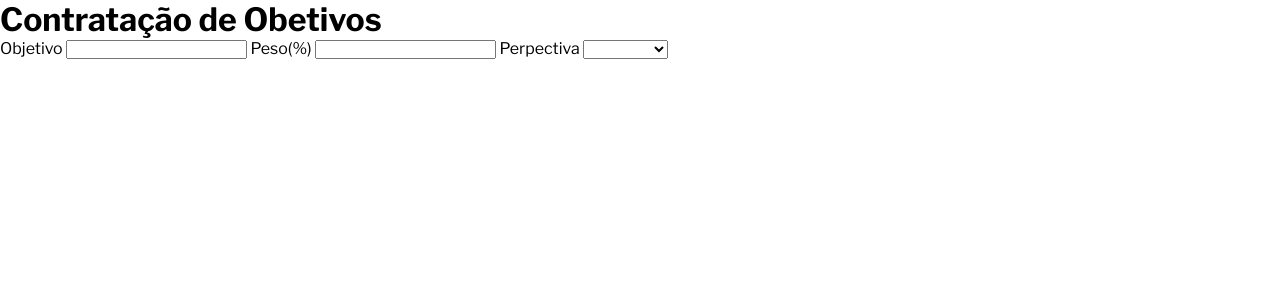
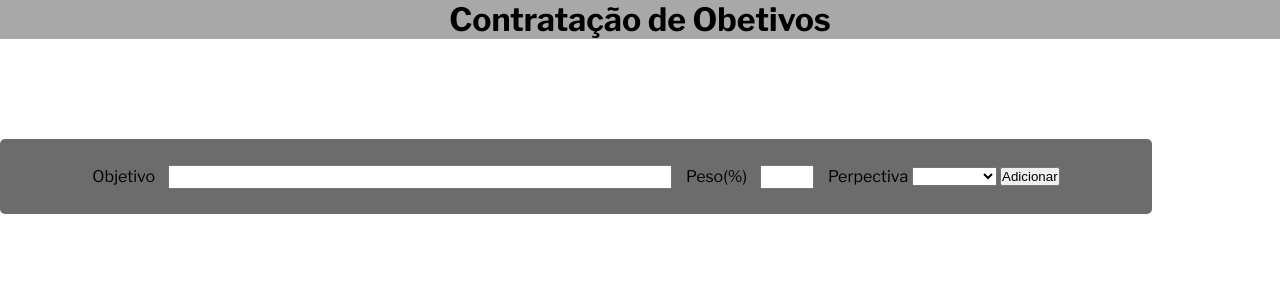
Before and after one commit to matheusCCO/Superacao3.0, a PHP site: page /frontEnd/pages/telaEscolerObjtivos.php in a window 1280 px wide. Shown: the part 64-364 px from the top of the page. Run offline with PHP 8.4, Linux system fonts and the light colour scheme.

Commit message:
continuação

```diff
--- a/frontEnd/pages/telaEscolerObjtivos.php
+++ b/frontEnd/pages/telaEscolerObjtivos.php
@@ -16,10 +16,10 @@
         <section>
             <form method="GET">
                 <label>Objetivo</label>
-                <input type="text">
+                <input class="input-obj" type="text" >
                 <label>Peso(%)</label>
                 <input type="number" class="input-number">
-                <label>Perpectiva</label>
+            <label>Perpectiva</label>
                 <select name="perpectiva">
                     <option value=""> </option>
                     <option value="pessoa">Pessoa</option>
@@ -27,6 +27,8 @@
                     <option value="cliente">Cliente</option>
                     <option value="Processo">Processo</option>
                 </select>
+                <input type="submit" nome="adicionar" value="Adicionar">
+
             </form>
         </section>
     </main>
--- a/frontEnd/style/styleTelaEscolerObjetivos.css
+++ b/frontEnd/style/styleTelaEscolerObjetivos.css
@@ -48,13 +48,37 @@ ul li {
     margin-left: 32px;
 }
 
+h1{
+    width: 100%;
+    background: #a8a8a8;
+    display: flex;
+    justify-content: center;
+}
+
+section {
+    display: flex;
+    flex-direction: column;
+    justify-content: center;
+    align-items: center;
+    width: 90%;
+    height: 75px;
+    gap: 10px;
+    margin: 100px 0 0 0;
+    background: #6c6c6d;
+    border-radius: 5px;
+
+}
+
+.input-obj{
+    width: 500px;
+    height: 20px;
+    margin: 10px;
+}
+.input-number{
+    width: 50px;
+    height: 20px;
+    margin: 10px;
+}
 .input-number::-webkit-inner-spin-button {
     -webkit-appearance: none;
 }
-
-mani{
-    width: 100%;
-    display: flex;
-    justify-content: center;
-    align-items: center;
-}
```
